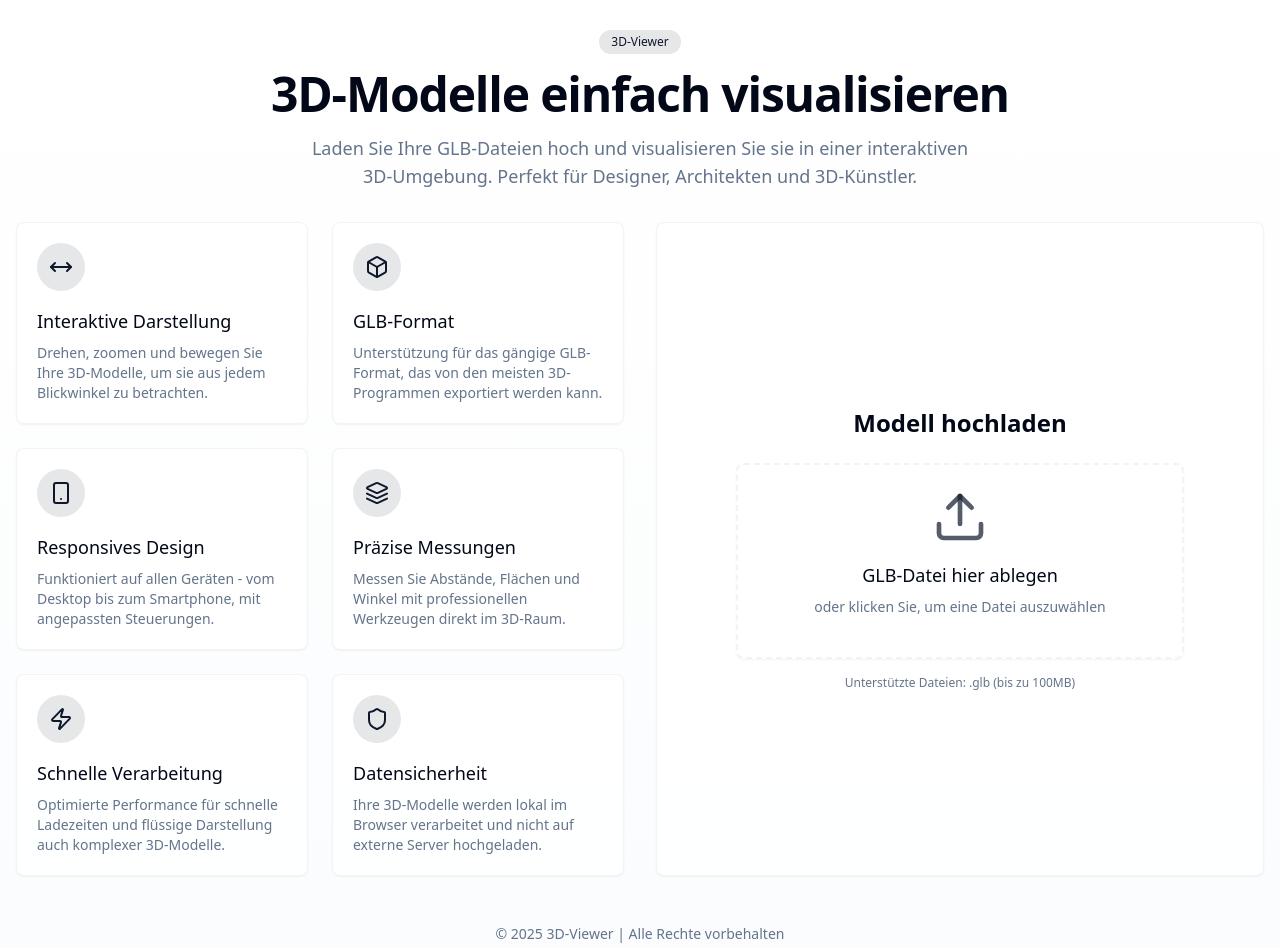
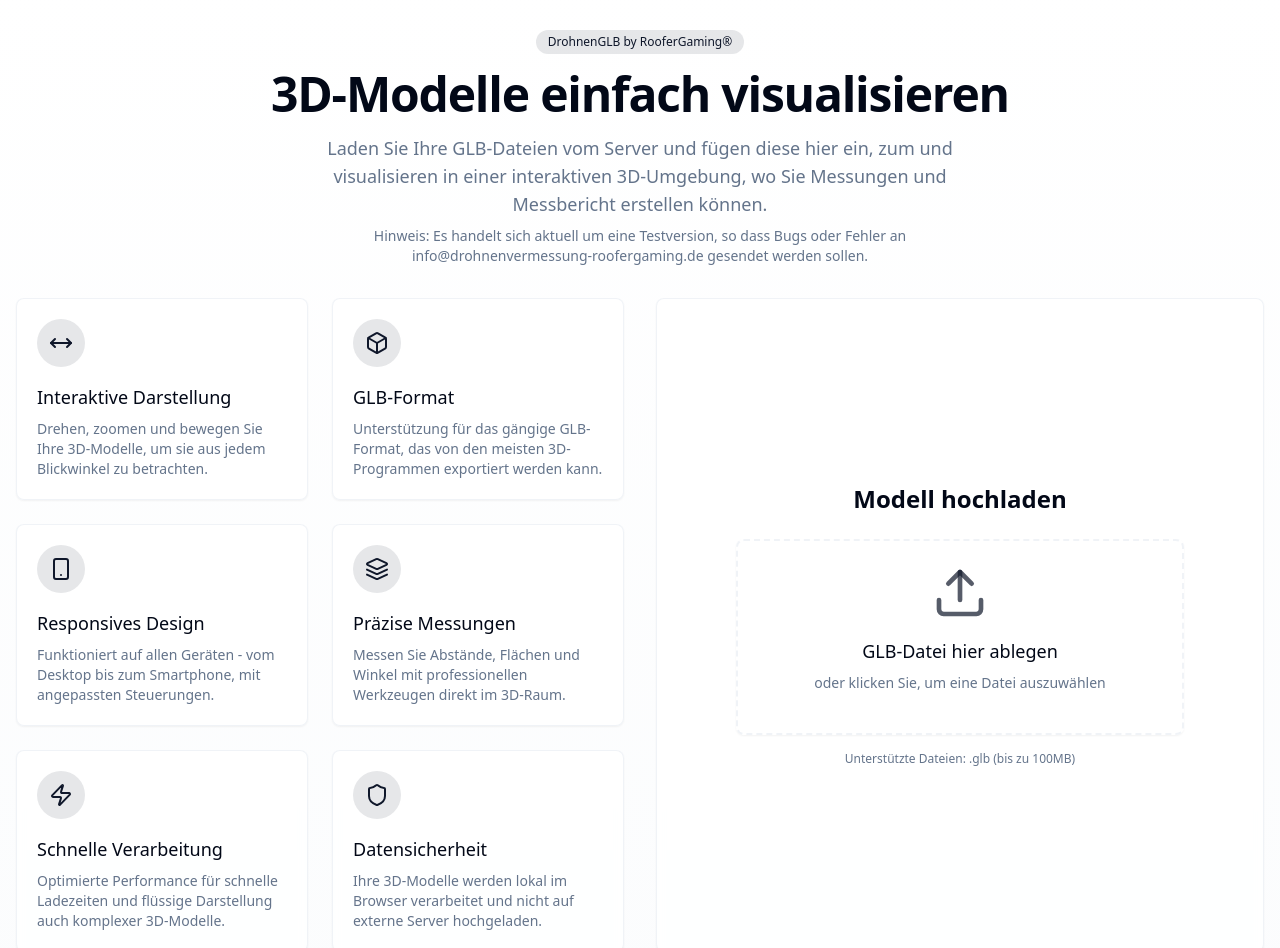
Before and after one commit to RooferGamingGER/glb-viewer-c8cb6b60, a React (Vite) app: page / in a window 1280 px wide. Shown: the part 20-968 px from the top of the page. Built offline with nearby package versions, Linux system fonts and the light colour scheme.

Commit message:
Implement the plan

```diff
--- a/src/pages/Index.tsx
+++ b/src/pages/Index.tsx
@@ -9,7 +9,7 @@ const Index = () => {
       <div className="max-w-7xl mx-auto">
         <div className="text-center mb-8">
           <div className="inline-block px-3 py-1 bg-primary/10 text-primary rounded-full text-xs font-medium">
-            3D-Viewer
+            DrohnenGLB by RooferGaming®
           </div>
 
           <h1 className="text-3xl md:text-5xl font-bold tracking-tight mt-4 mb-4">
@@ -17,8 +17,13 @@ const Index = () => {
           </h1>
 
           <p className="text-md md:text-lg text-muted-foreground max-w-2xl mx-auto">
-            Laden Sie Ihre GLB-Dateien hoch und visualisieren Sie sie in einer interaktiven 3D-Umgebung.
-            Perfekt für Designer, Architekten und 3D-Künstler.
+            Laden Sie Ihre GLB-Dateien vom Server und fügen diese hier ein, zum und visualisieren in einer interaktiven 3D-Umgebung,
+            wo Sie Messungen und Messbericht erstellen können.
+          </p>
+
+          <p className="text-sm text-muted-foreground mt-2 max-w-2xl mx-auto">
+            Hinweis: Es handelt sich aktuell um eine Testversion, so dass Bugs oder Fehler an
+            info@drohnenvermessung-roofergaming.de gesendet werden sollen.
           </p>
         </div>
 
@@ -97,7 +102,7 @@ const Index = () => {
       </div>
 
       <footer className="w-full text-center text-sm text-muted-foreground mt-12">
-        <p>© {new Date().getFullYear()} 3D-Viewer | Alle Rechte vorbehalten</p>
+        <p>© {new Date().getFullYear()} DrohnenGLB by RooferGaming® | Alle Rechte vorbehalten</p>
         <p className="text-xs mt-1">Unterstützt GLB-Dateien bis zu 100MB</p>
       </footer>
     </div>
```
